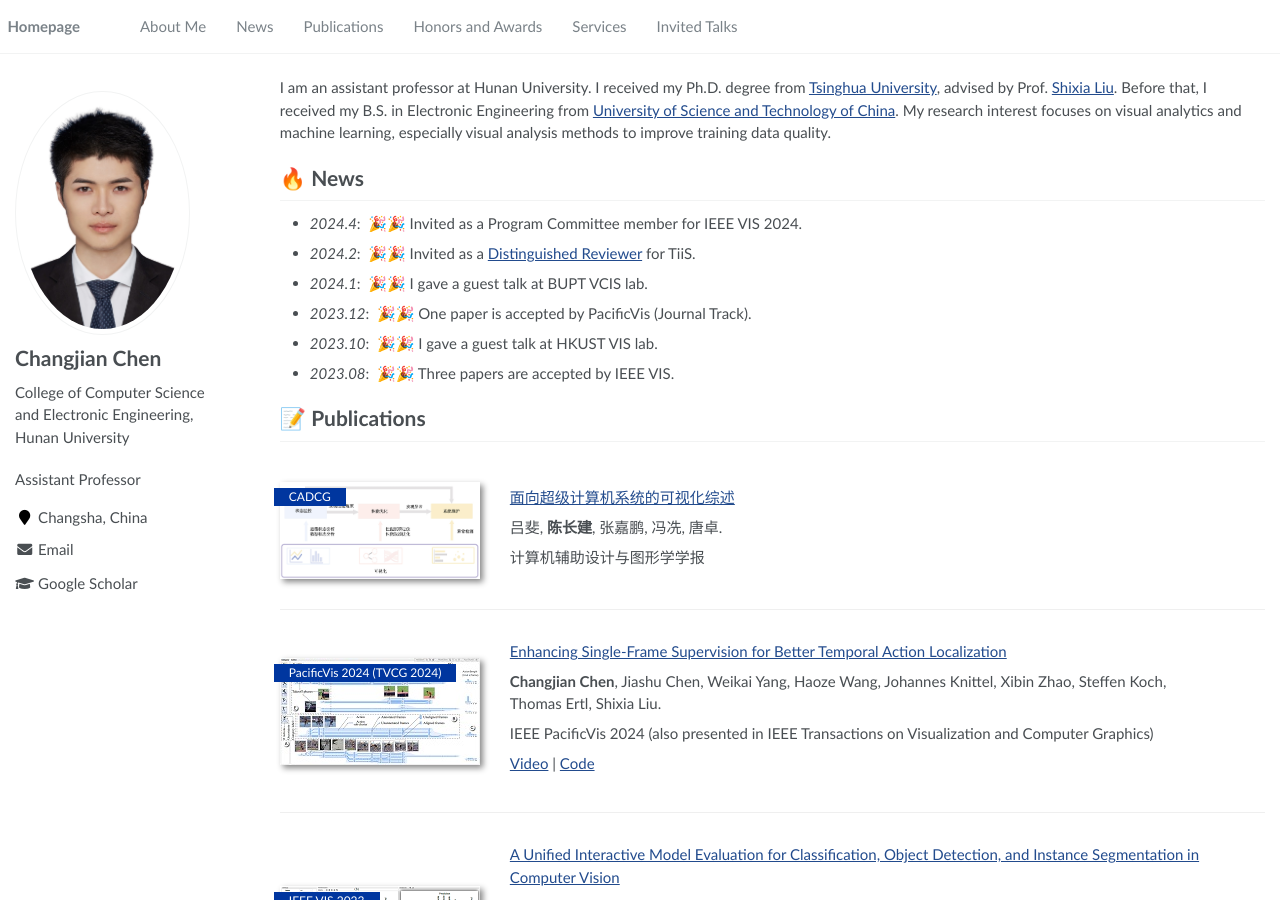
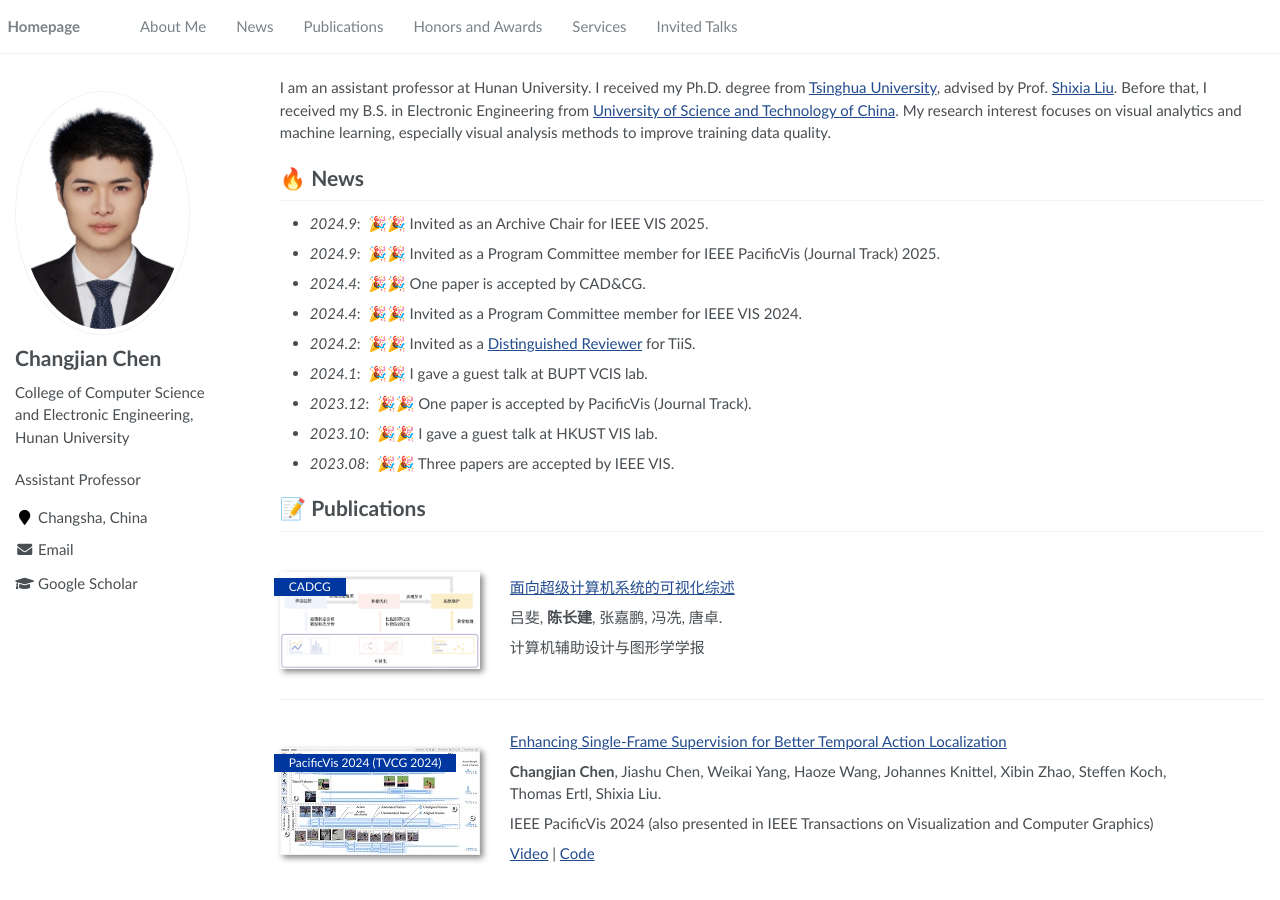
Before and after one commit to changjianchen/changjianchen.github.io, a Jekyll site: the page built from _pages/about.md, in a window 1280 px wide and 900 px high. Built offline with Jekyll 4.4.1, drawn with Linux system fonts in a browser that asks for light colours.

Commit message:
Update about.md

```diff
--- a/_pages/about.md
+++ b/_pages/about.md
@@ -26,6 +26,9 @@ My research interest focuses on visual analytics and machine learning, especiall
 
 
 # 🔥 News
+- *2024.9*: &nbsp;🎉🎉 Invited as an Archive Chair for IEEE VIS 2025.
+- *2024.9*: &nbsp;🎉🎉 Invited as a Program Committee member for IEEE PacificVis (Journal Track) 2025.
+- *2024.4*: &nbsp;🎉🎉 One paper is accepted by CAD&CG.
 - *2024.4*: &nbsp;🎉🎉 Invited as a Program Committee member for IEEE VIS 2024.
 - *2024.2*: &nbsp;🎉🎉 Invited as a [Distinguished Reviewer](https://dl.acm.org/journal/tiis/editorial-board) for TiiS.
 - *2024.1*: &nbsp;🎉🎉 I gave a guest talk at BUPT VCIS lab.
```
